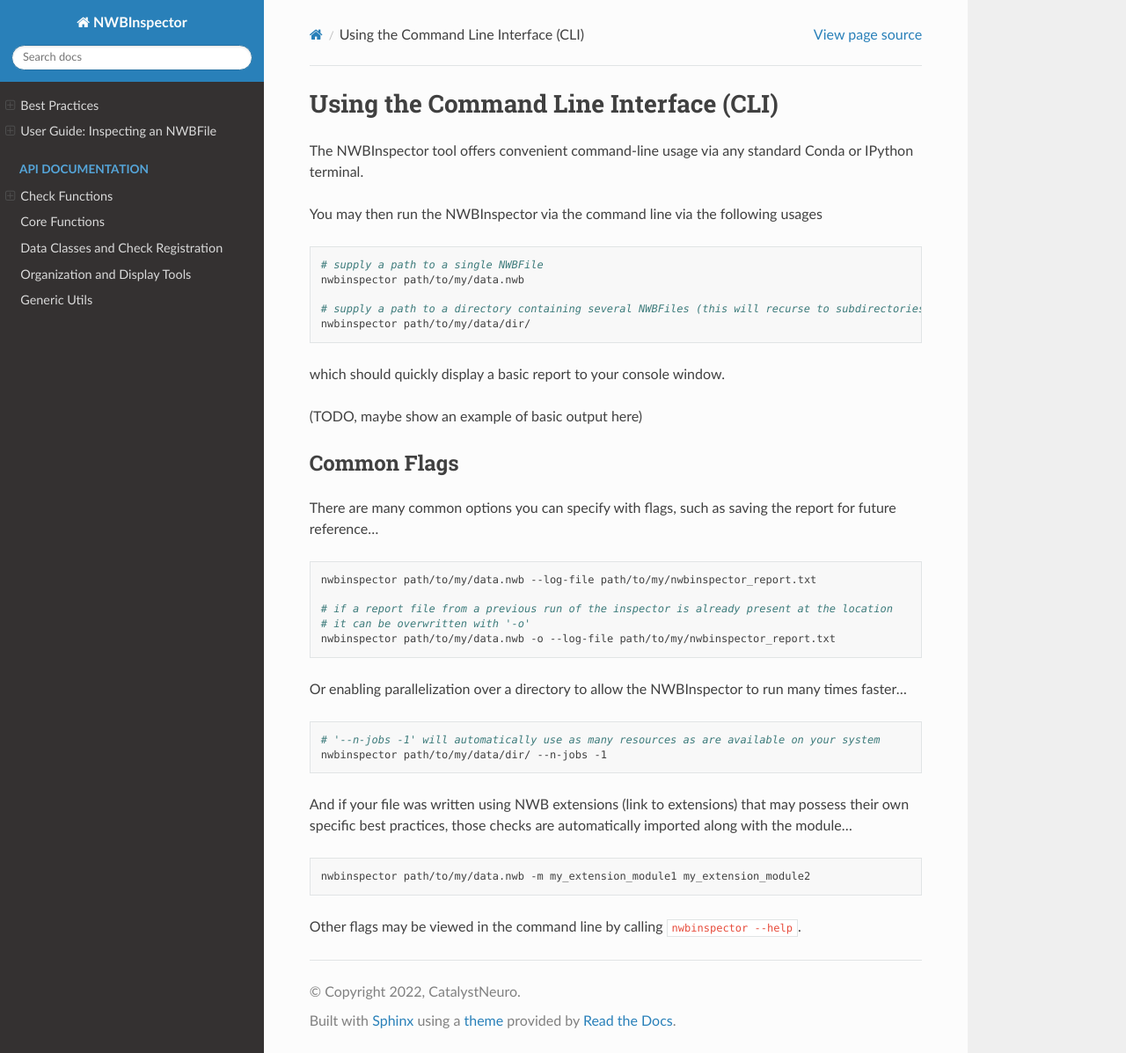
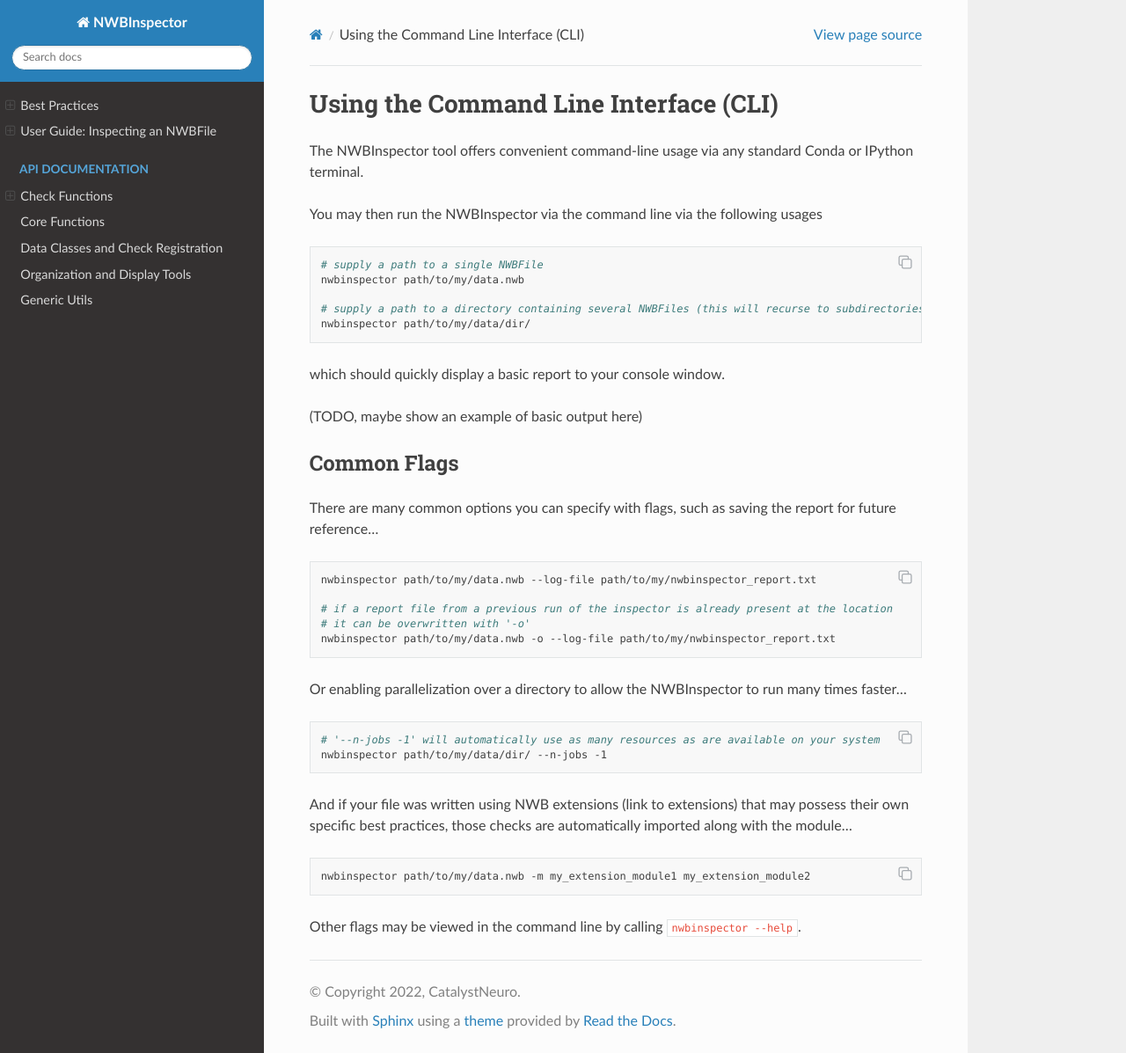
Before and after one commit to NeurodataWithoutBorders/nwbinspector, a Sphinx documentation site: the page built from docs/command_line_usage.md, in a window 1280 px wide and 1197 px high. Shown: the whole window at 88% size. Built offline with Sphinx 7.4.7 and the Read the Docs theme 2.0.0, drawn with Linux system fonts in a browser that asks for light colours; pages that are not in the unit, such as notebooks, are missing from menus.

Commit message:
add custom style for button

```diff
--- a/docs/_static/css/custom.css
+++ b/docs/_static/css/custom.css
@@ -14,3 +14,12 @@
 dl.class > dt:first-of-type {
     display: block !important;
 }
+
+button.copybtn {
+    height:25px;
+    width:25px;
+    opacity: 0.5;
+    padding: 0;
+    border: none;
+    background: none;
+}
```
